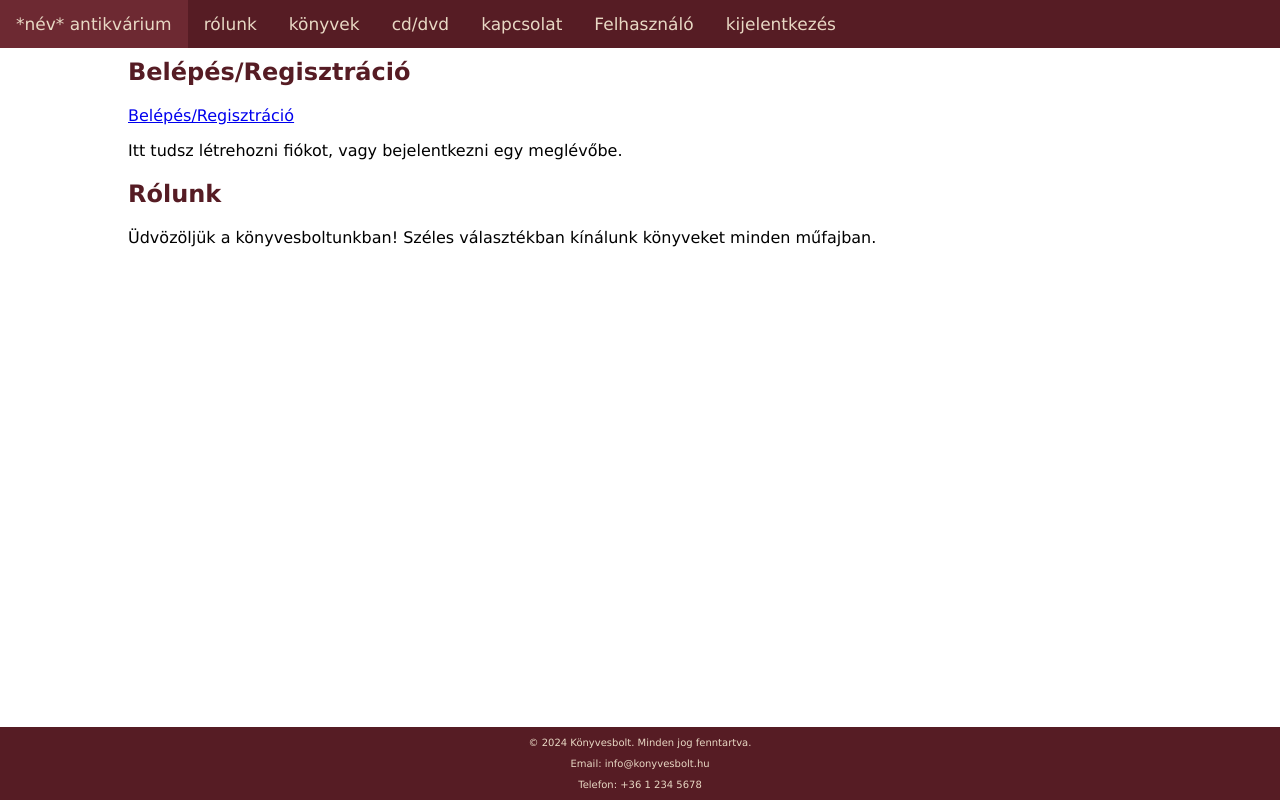
After one commit to borbasb47/antikvarium, a PHP site: page /views/fooldal.html in a window 1280 px wide. The commit adds this page. Run offline with PHP 8.4, Linux system fonts and the light colour scheme.

Commit message:
Add files via upload

```diff
--- /dev/null
+++ b/1017projekt/public/api/cimlapNumOfUsers.php
@@ -0,0 +1,6 @@
+<?php
+require_once("connection.php")
+
+$numOfUsersRow = ($conn->query("SELECT COUNT(email) as count FROM felhasznalo"))->fetch_assoc();
+$numOfUsers = $numOfUsersRow['count'];
+echo json_encode($numOfUsers);
--- /dev/null
+++ b/1017projekt/public/menu.css
@@ -0,0 +1,104 @@
+header{
+    background-color: #561C24;
+    color: #E8D8C4;
+    top: 0;
+    left: 0;
+    width: 100%;
+    position: absolute;
+}
+
+footer{
+    background-color: #561C24;
+    color: #E8D8C4;
+    bottom: 0;
+    left: 0;
+    width: 100%;
+    position: fixed;
+    text-align: center;
+    font-size:10px;
+}
+
+.menu {
+    margin: 0;
+    padding: 0;
+    background-color: #561C24;
+    position: absolute;
+    top: 0;
+    width: 100%;
+    left: 0;
+  }
+
+  /* Style the links inside the navigation bar */
+  .menu a {
+    float: left;
+    display: block;
+    color: #E8D8C4;
+    text-align: center;
+    padding: 14px 16px;
+    text-decoration: none;
+    font-size: 17px;
+  }
+
+  /* Change the color of links on hover */
+  .menu a:hover {
+    background-color: #6D2932;
+    color: #E8D8C4;
+  }
+
+  /* Add an active class to highlight the current page */
+  .menu a.active {
+    background-color: #6D2932;
+    color: #E8D8C4;
+  }
+
+  /* Hide the link that should open and close the topnav on small screens */
+  .menu .icon {
+    display: none;
+  }
+
+  @media only screen and (max-width: 600px) {
+
+  }
+
+  /* The "responsive" class is added to the topnav with JavaScript when the user clicks on the icon. This class makes the topnav look good on small screens (display the links vertically instead of horizontally) */
+  @media only screen and (max-width: 600px) {
+    .menu a:not(:first-child) {display: none;}
+    .menu a.icon {
+      float: right;
+      display: block;
+      margin-right: 5%;
+    }
+    .menu{
+        margin: 0;
+        padding: 0;
+        background-color: #561C24;
+        position: absolute;
+        top: 0;
+        width: 100%;
+        left: 0;
+        right: 0;
+    }
+    .menu.responsive {position: relative;}
+    .menu.responsive a.icon {
+      position: absolute;
+      margin-right: 5%;
+      top: 0;
+      right: 0;
+    }
+    .menu.responsive a {
+      float: none;
+      display: block;
+      text-align: left;
+    }
+    .menu{
+        margin: 0;
+        padding: 0;
+        overflow: hidden;
+        background-color: #561C24;
+        position: absolute;
+        top: 0;
+        width: 100%;
+        left: 0;
+        z-index: 1000;
+    }
+  }
--- /dev/null
+++ b/1017projekt/public/termek.css
@@ -0,0 +1,73 @@
+*{
+    box-sizing: border-box;
+}
+
+body{
+    font-family: 'Lucida Sans', 'Lucida Sans Regular', 'Lucida Grande', 'Lucida Sans Unicode', Geneva, Verdana, sans-serif;
+    margin-left: 10%;
+    margin-right: 10%;
+    width: 80%;
+    padding-top: 30px;
+    padding-bottom: 30px;
+    height: 80%;
+}
+
+#kep{
+    float: left;
+    width: 50%;
+    /*padding: 5%;*/
+    width: fit-content;
+}
+#book-details{
+    float: left;
+    width: 50%;
+    padding: 5%;
+    margin-bottom: 5%;
+}
+
+#content{
+    display: flex;
+    width: 100%;
+}
+
+#leiras{
+    width: 100%;
+    padding: 5%;
+}
+
+h2{
+    color: #561C24;
+    width: 100%;
+}
+
+@media only screen and (max-width: 600px){
+    body{
+        margin-left: 5%;
+        margin-right: 5%;
+    }
+    #kep{
+        width: 100%;
+        padding: 5%;
+        align-content: center;
+    }
+    #book-details{
+        width: 100%;
+        padding: 5%;
+    }
+    #leiras{
+        padding: 5%;
+    }
+    #content{
+        position: absolute;
+        flex-direction: column;
+        display: flex;
+        align-items: center;
+        justify-content: center;
+    }
+    h2{
+        text-align: center;
+    }
+    hr{
+        width: 80%;
+    }
+}
--- /dev/null
+++ b/1017projekt/views/fooldal.html
@@ -0,0 +1,114 @@
+<!DOCTYPE html>
+<html lang="hu">
+<head>
+    <meta charset="UTF-8">
+    <meta name="viewport" content="width=device-width, initial-scale=1.0">
+    <title>Könyvesbolt</title>
+    <link rel="stylesheet" href="/public/menu.css">
+    <link rel="stylesheet" href="/public/termek.css">
+    <link rel="stylesheet" href="https://cdnjs.cloudflare.com/ajax/libs/font-awesome/4.7.0/css/font-awesome.min.css">
+</head>
+<body>
+    <header>
+    <div class="menu" id="myTopnav">
+            <a href="#fooldal" class="active">*név* antikvárium</a>
+            <a href="#about">rólunk</a>
+            <a href="#books">könyvek</a>
+            <a href="#cds">cd/dvd</a>
+            <a href="#contact">kapcsolat</a>
+            <a href="./felhasznalo.php">Felhasználó</a>
+            <a href="/1017projekt/registration" id="logOut">kijelentkezés</a>
+            <a href="javascript:void(0);" class="icon" onclick="myFunction()">
+              <i class="fa fa-bars"></i>
+            </a>
+          </div>
+    </header>
+
+
+
+
+     <section id="belepesregisztracio">
+        <h2>Belépés/Regisztráció</h2>
+        <div class="belepesregisztracio">
+            <a href="./registration">Belépés/Regisztráció</a>
+            <p>Itt tudsz létrehozni fiókot, vagy bejelentkezni egy meglévőbe.</p>
+
+        </div>
+    </section>
+    <!--
+    <nav class="navbar">
+         <ul class="category-list">
+            <li>
+                <a href="#">Felnőtt könyvek</a>
+                <div class="category-content">
+                    <h2>Felnőtt könyvek</h2>
+                    <p>Itt találhatók a felnőtt könyvek.</p>
+                </div>
+            </li>
+            <li>
+                <a href="#">Gyermek könyvek</a>
+                <div class="category-content">
+                    <h2>Gyermek könyvek</h2>
+                    <p>Itt találhatók a gyermek könyvek.</p>
+                </div>
+            </li>
+            <li>
+                <a href="#">Szépirodalom</a>
+                <div class="category-content">
+                    <h2>Szépirodalom</h2>
+                    <p>Itt találhatók a szépirodalom művei.</p>
+                </div>
+            </li>
+            <li>
+                <a href="#">Tudományos könyvek</a>
+                <div class="category-content">
+                    <h2>Tudományos könyvek</h2>
+                    <p>Itt találhatók a tudományos könyvek.</p>
+                </div>
+            </li>
+            <li>
+                <a href="#">Tankönyvek</a>
+                <div class="category-content">
+                    <h2>Tankönyvek</h2>
+                    <p>Itt találhatók a tankönyvek.</p>
+                </div>
+            </li>
+            <li>
+                <a href="#">E-könyvek</a>
+                <div class="category-content">
+                    <h2>E-könyvek</h2>
+                    <p>Itt találhatók az e-könyvek.</p>
+                </div>
+            </li>
+        </ul>
+
+    </nav> -->
+
+    <section id="about">
+        <h2>Rólunk</h2>
+        <p>Üdvözöljük a könyvesboltunkban! Széles választékban kínálunk könyveket minden műfajban.</p>
+    </section>
+
+
+    <section id="books">
+        <!-- <h2>Könyvek</h2>
+        <div class="book">
+            <a href="dorian.html">Dorian Gray arcképe</a>
+            <p>Szerző: Oscar Wilde</p>
+            <img src="OIP.jfif" alt="Dorian Gray arcképe">
+        </div>
+    </section>
+
+    <section id="contact">
+        <h2>Kapcsolat</h2> -->
+
+    </section>
+
+    <footer>
+        <p>&copy; 2024 Könyvesbolt. Minden jog fenntartva.</p>
+        <p>Email: info@konyvesbolt.hu</p>
+        <p>Telefon: +36 1 234 5678</p>
+    </footer>
+    <script src="./script.js"></script>
+</body>
+</html>
```
Also changed, not shown: 1017projekt/connection.php (added, +11 -0 lines), 1017projekt/index.php (+10 -120 lines), 1017projekt/public/javascripts/cimlapNumOfUsers.js (added, +11 -0 lines), 1017projekt/public/javascripts/registLoginSwitch.js (added, +21 -0 lines), 1017projekt/views/cimlap.html (+2 -7 lines), 1017projekt/views/felhasznalo.html (added, +11 -0 lines), 1017projekt/views/konyv.html (+40 -22 lines), 1017projekt/views/regisztracio.html (added, +54 -0 lines), 1017projekt/views/rolunk.html (added, +13 -0 lines).
